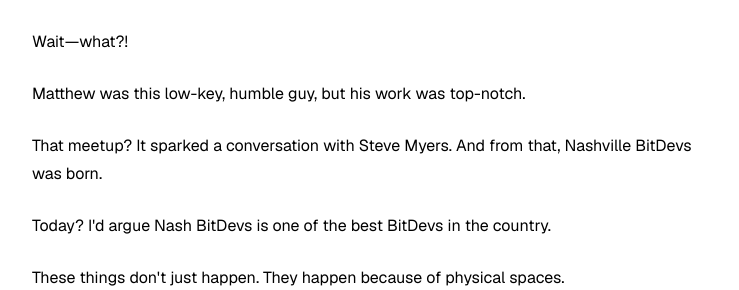
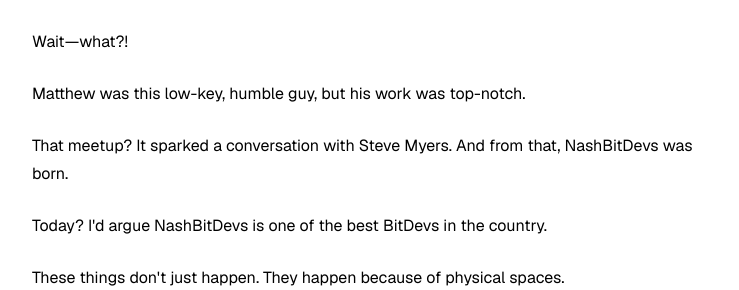
Before and after one commit to rodroudi/notfinancialadvice.com, a Next.js app: page /the-value-of-physical-bitcoin-spaces in a window 1280 px wide. Shown: the part 2161-2451 px from the top of the page, without its empty margins (240-979 px from the left). Built offline with nearby package versions, Linux system fonts and the light colour scheme.

Commit message:
Update Nashville BitDevs to NashBitDevs for consistency

```diff
--- a/src/app/the-value-of-physical-bitcoin-spaces/page.tsx
+++ b/src/app/the-value-of-physical-bitcoin-spaces/page.tsx
@@ -138,11 +138,11 @@
         </p>
 
         <p>
-          That meetup? It sparked a conversation with Steve Myers. And from that, Nashville BitDevs was born.
+          That meetup? It sparked a conversation with Steve Myers. And from that, NashBitDevs was born.
         </p>
 
         <p>
-          Today? I'd argue Nash BitDevs is one of the best BitDevs in the country.
+          Today? I'd argue NashBitDevs is one of the best BitDevs in the country.
         </p>
 
         <p>
```
